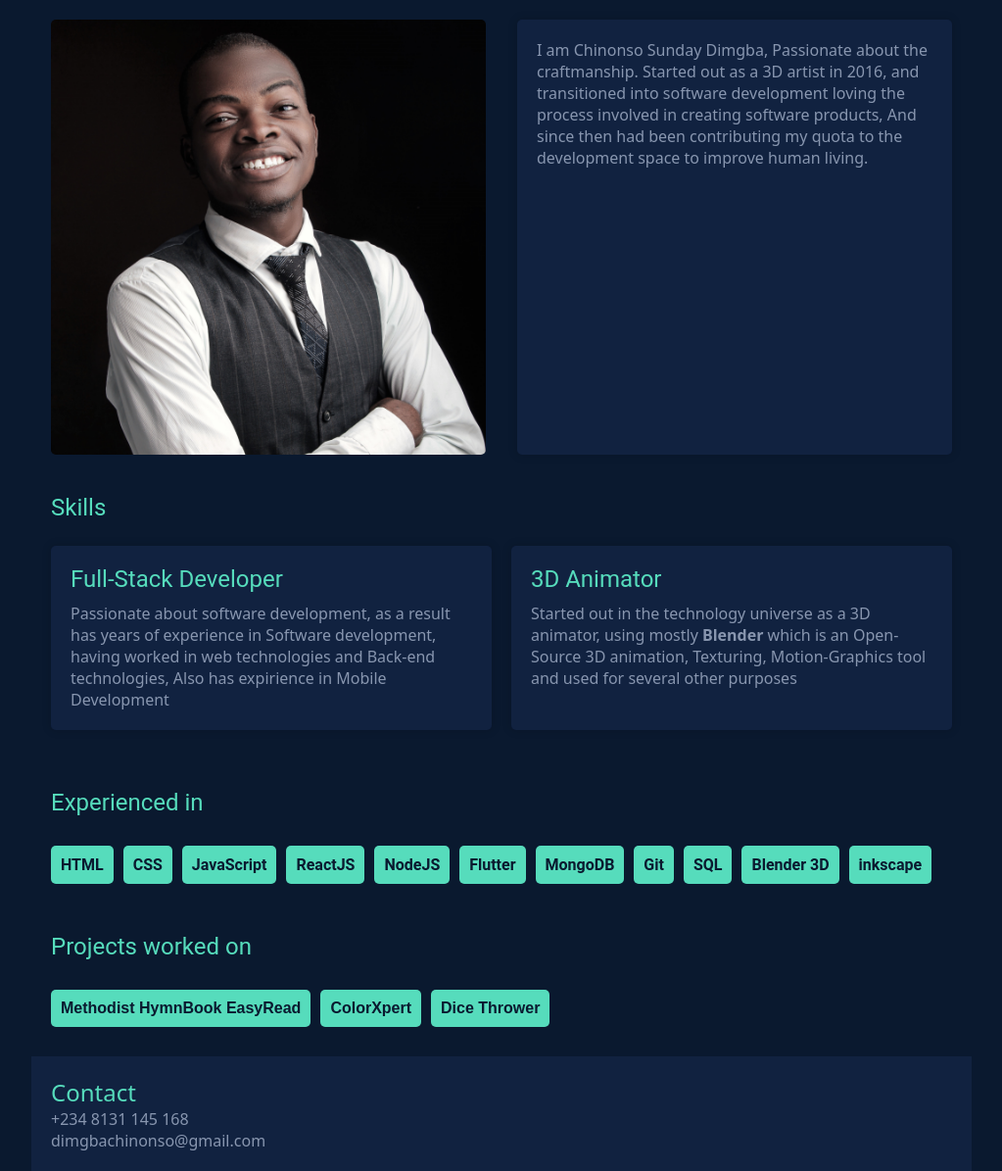
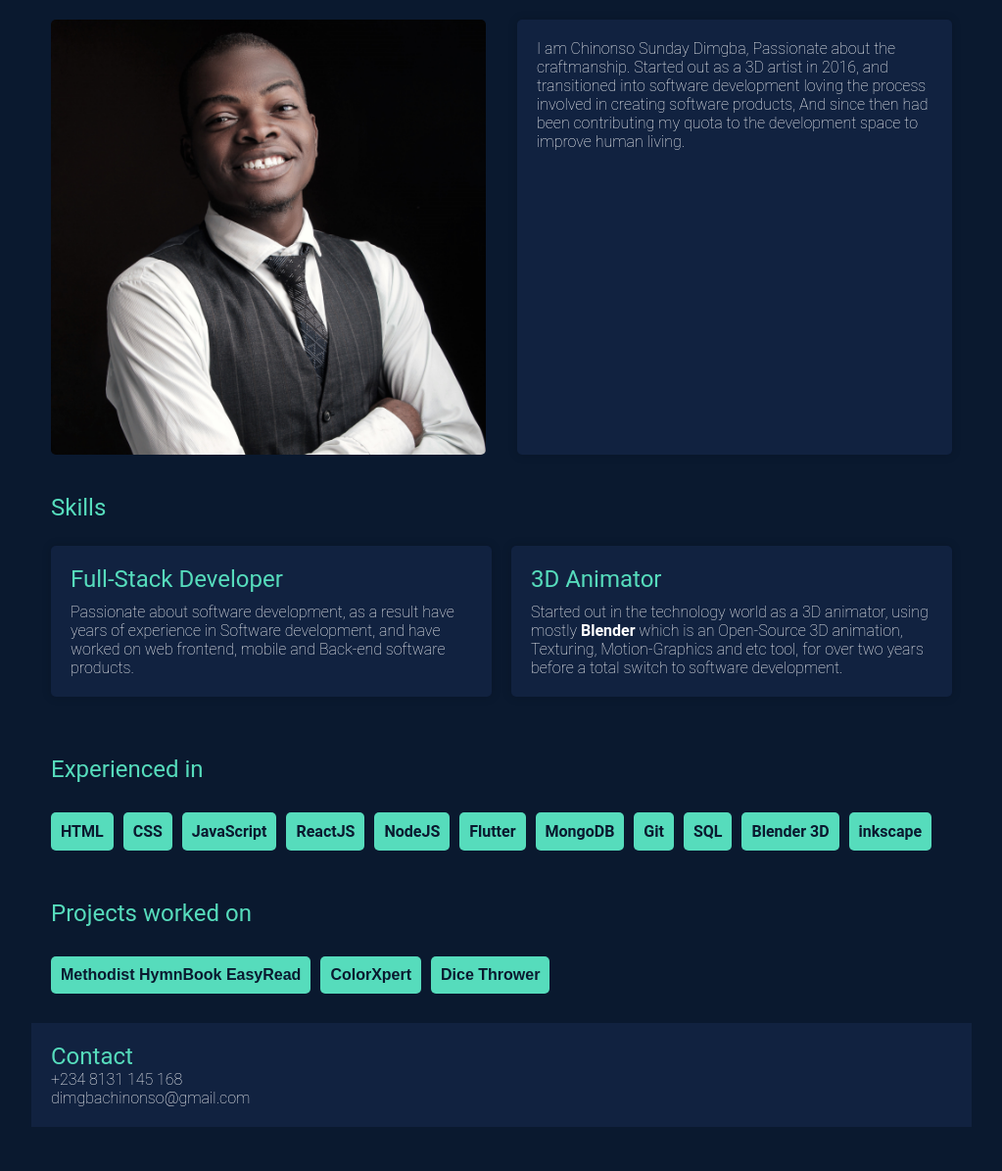
Before and after one commit to lordcsd/portFolioWebSite, a PHP site: page / in a window 1280 px wide. Shown: the part 256-1451 px from the top of the page at 98% size, without its empty margins (128-1151 px from the left). After the commit the page ends 1406 px from the top, so only its background shows below. Run offline with PHP 8.4, Linux system fonts and the light colour scheme.

Commit message:
UI color changes

```diff
--- a/index.html
+++ b/index.html
@@ -63,6 +63,7 @@
       >
     </div>
 
+
     <footer>
       <div>
         <h1>Contact</h1>
--- a/script.js
+++ b/script.js
@@ -1,7 +1,3 @@
-window.addEventListener("scroll", (e) => {
-  // console.log(window.scrollY);
-});
-
 var initialStyle = "";
 
 let skillsContainer = document.querySelector(".cardContain");
@@ -10,15 +6,15 @@ let skills = [
   {
     title: "Full-Stack Developer",
     description: `Passionate about software development, as a result
-     has years of experience in Software development, having worked
-     in web technologies and Back-end
-     technologies, Also has expirience in Mobile Development `,
+     have years of experience in Software development, and have worked
+     on web frontend, mobile and Back-end software products.`,
   },
   {
     title: "3D Animator",
-    description: `Started out in the technology universe as a 3D animator,
+    description: `Started out in the technology world as a 3D animator,
      using mostly <b>Blender</b> which is an Open-Source 3D animation, Texturing,
-      Motion-Graphics tool and used for several other purposes`,
+      Motion-Graphics and etc tool, for over two years before a total switch
+     to software development.`,
   },
 ];
 
--- a/style.css
+++ b/style.css
@@ -1,7 +1,7 @@
 :root {
   --darkBG: #0a192f;
   --lightBG: #112240;
-  --blueLight: #8896af;
+  --blueLight: #ffffff;
   --greenLight: #56dcbc;
   --white: #dfe4eb;
   --shadow: 0 0 10px rgba(0, 0, 0, 0.172);
@@ -103,9 +103,16 @@ h1 {
   background-color: var(--lightBG);
   border-radius: 5px;
   padding: 20px;
-  font-family: "Noto Sans", sans-serif;
+  /* font-family: "Noto Sans", sans-serif; */
   font-weight: lighter;
   box-shadow: var(--shadow);
+}
+
+.workExperience {
+  display: grid;
+  grid-template-columns: 1fr 1fr;
+  grid-gap: 20px;
+  padding: 20px;
 }
 
 .cardContain {
@@ -128,7 +135,7 @@ h1 {
 }
 
 .someCard p {
-  font-family: "Noto Sans", sans-serif;
+  /* font-family: "Noto Sans", sans-serif; */
   font-weight: lighter;
 }
 
@@ -169,7 +176,7 @@ h1 {
 }
 
 footer {
-  font-family: "Noto Sans", sans-serif;
+  /* font-family: "Noto Sans", sans-serif; */
   background-color: var(--lightBG);
   padding: 20px;
   bottom: 0;
@@ -177,6 +184,7 @@ footer {
 
 footer p {
   color: var(--blueLight);
+  font-weight: lighter;
 }
 
 @media (max-width: 1000px) {
```
